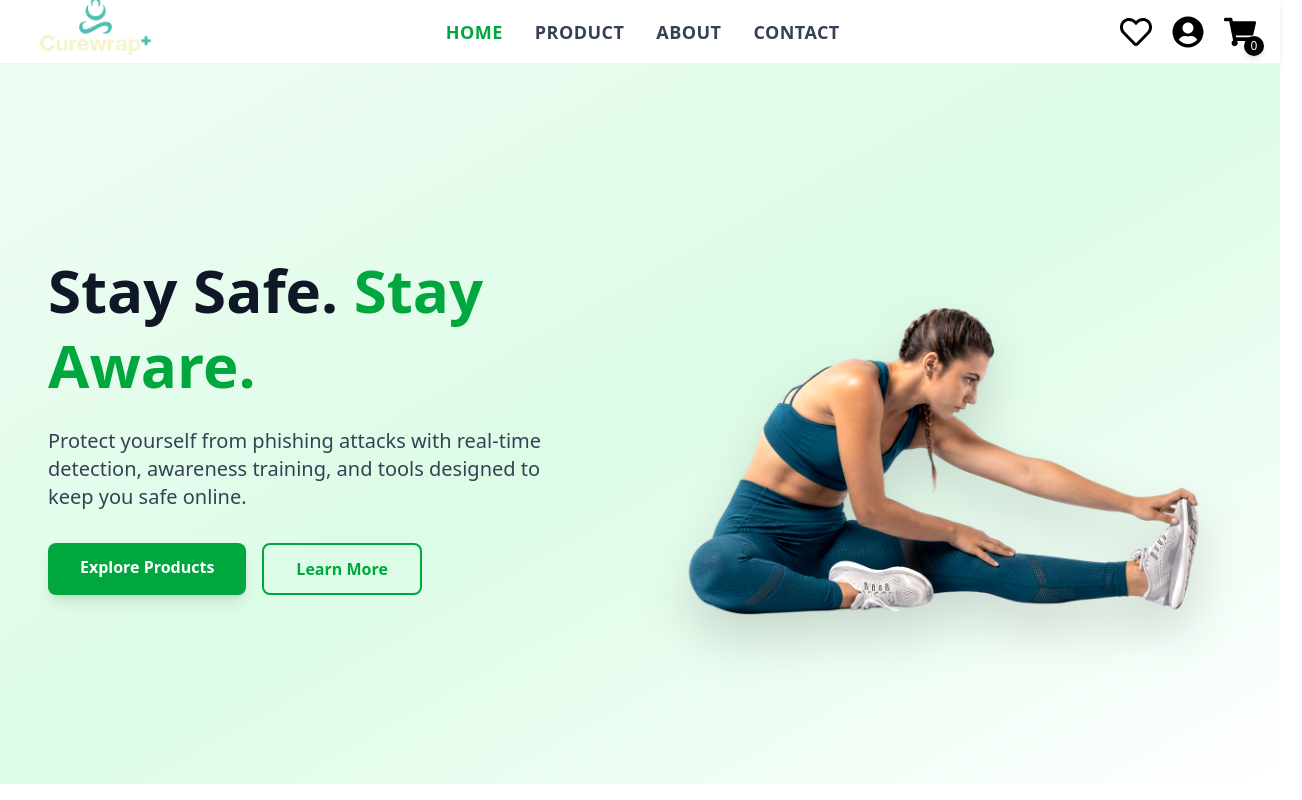
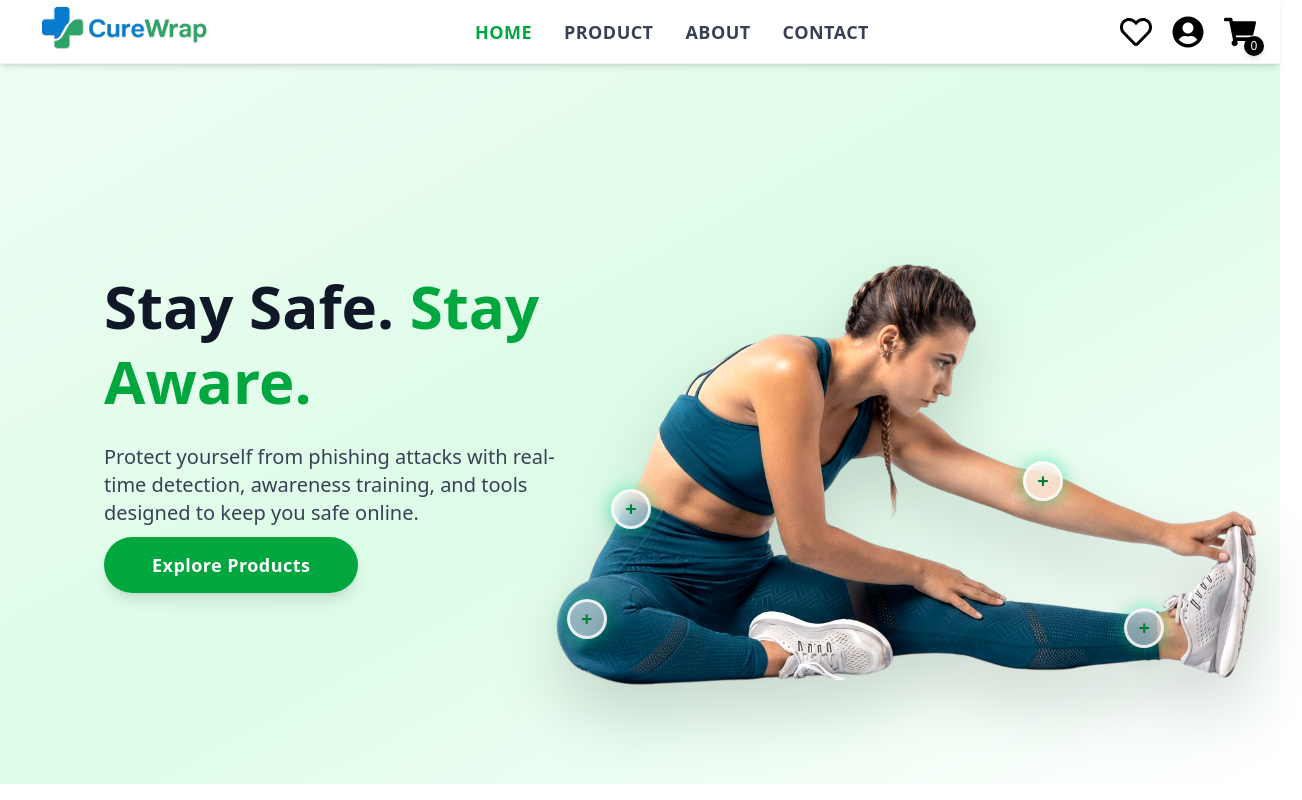
Before and after one commit to saurav266/CureWrap, a React (Vite) app in the folder Frontend/: page / in a window 1280 px wide. Shown: the top 800 px of the page, 1302 px wide, since content can reach past the window. Built offline with nearby package versions, Linux system fonts and the light colour scheme.

Commit message:
HERO SECTION

```diff
--- a/Frontend/src/components/ShopActivity.jsx
+++ b/Frontend/src/components/ShopActivity.jsx
@@ -64,7 +64,7 @@ export default function ShopByActivitySection() {
                 absolute bottom-0 left-0
                 w-3/4 h-0.5/4
                 text-white text-lg md:text-xl
-                bg-green-400 font-semibold
+                bg-green-500 font-semibold
                 py-3 px-4
                 drop-shadow-lgcd
               "
--- a/Frontend/src/components/user/Hero.jsx
+++ b/Frontend/src/components/user/Hero.jsx
@@ -1,73 +1,215 @@
-import React from "react";
+import React, { useState } from "react";
 import { motion } from "framer-motion";
 import { assets } from "../../assets/frontend_assets/assets.js";
 
 const HeroSection = () => {
   return (
     <section className="relative w-full min-h-[90vh] flex items-center px-6 md:px-12">
-      {/* Background gradient very similar to Modvel */}
-      <div className="absolute inset-0 bg-linear-to-br from-green-50 via-green-100 to-white pointer-events-none" />
 
-      <div className="relative max-w-7xl w-full grid grid-cols-1 md:grid-cols-2 items-center gap-8">
-        {/* Left Text */}
+      {/* Background gradient */}
+      <div className="absolute inset-0 bg-gradient-to-br from-green-50 via-green-100 to-white pointer-events-none" />
+
+      {/* Layout Grid */}
+      <div className="relative max-w-7xl w-full grid grid-cols-1 md:grid-cols-[0.45fr_0.55fr] items-center gap-8">
+
+        {/* LEFT TEXT */}
         <motion.div
           initial={{ opacity: 0, x: -60 }}
           animate={{ opacity: 1, x: 0 }}
           transition={{ duration: 0.8 }}
-          className="space-y-6 z-10"
+          className="space-y-6 z-10 pl-4 md:pl-10 lg:pl-14"
         >
           <h1 className="text-5xl md:text-6xl font-bold leading-tight text-gray-900">
             Stay Safe. <span className="text-green-600">Stay Aware.</span>
           </h1>
+
           <p className="text-lg md:text-xl text-gray-700 max-w-lg">
             Protect yourself from phishing attacks with real-time detection,
             awareness training, and tools designed to keep you safe online.
           </p>
-          <div className="flex gap-4 pt-2">
-            <motion.a
-              href="#products"
-              whileHover={{ scale: 1.05 }}
-              whileTap={{ scale: 0.97 }}
-              className="px-8 py-3 bg-green-600 text-white font-semibold rounded-lg shadow-lg transition-all duration-300"
-            >
-              Explore Products
-            </motion.a>
-            <motion.a
-              href="#learn"
-              whileHover={{ scale: 1.05 }}
-              whileTap={{ scale: 0.97 }}
-              className="px-8 py-3 border-2 border-green-600 text-green-600 font-semibold rounded-lg hover:bg-green-50 transition-all duration-300"
-            >
-              Learn More
-            </motion.a>
-          </div>
+
+          {/* Improved Explore Button */}
+          <motion.a
+            href="/products"
+            whileHover={{ scale: 1.08 }}
+            whileTap={{ scale: 0.95 }}
+            className="
+              px-12 py-4
+              bg-green-600 text-white
+              text-lg font-semibold
+              rounded-full shadow-lg
+              tracking-wide
+              transition-all duration-300
+            "
+          >
+            Explore Products
+          </motion.a>
         </motion.div>
 
-        {/* Right Image */}
+        {/* RIGHT SIDE IMAGE + HOTSPOTS */}
         <motion.div
-          initial={{ opacity: 0, x: 250 }} // farther RIGHT
-          animate={{ opacity: 1, x: 0 }} // slide to center
-          transition={{ duration: 1.2, ease: "easeOut" }}
-          className="flex justify-end"
+          initial={{ opacity: 0, x: 130 }}
+          animate={{ opacity: 1, x: 0 }}
+          transition={{ duration: 1.1, ease: "easeOut" }}
+          className="relative flex justify-end pr-0 md:pr-2 lg:pr-4"
         >
           <motion.img
             src={assets.girl}
             alt="Hero Girl"
             className="
-      w-[1800px] md:w-[1400px] lg:w-[1600px]
-      object-contain
-      drop-shadow-2xl
-      brightness-110
-      contrast-110
-      select-none
-      transition-all duration-500
-    "
-            whileHover={{ scale: 1.06 }}
+              w-full max-w-[1350px]
+              h-auto object-contain
+              drop-shadow-2xl brightness-110 contrast-110
+              scale-[1.22] md:scale-[1.28]
+            "
+          />
+
+          {/* HOTSPOTS back*/}
+          <Hotspot
+            top="64%"
+            left="2%"
+            title="BACK BELT SUPPORT"
+            price="₹39.95"
+            img={assets.product1}
+          />
+          {/* elbow*/}
+          <Hotspot
+            top="58%"
+            left="67%"
+            title="ELBOW WEAR"
+            price="₹29.95"
+            img={assets.product2}
+          />
+          {/* knee*/}
+          <Hotspot
+            top="88%"
+            left="-5%"
+            title="KNEE CAP"
+            price="₹29.95"
+            img={assets.product3}
+          />
+          {/* foot*/}
+          <Hotspot
+            top="90%"
+            left="83%"
+            title="FOOT WEAR"
+            price="₹95.95"
+            img={assets.product4}
           />
         </motion.div>
+
       </div>
     </section>
   );
 };
 
 export default HeroSection;
+
+
+/* -----------------------------------------------------------
+   PREMIUM HOTSPOT — WITH AUTO ARROW DIRECTION
+----------------------------------------------------------- */
+const Hotspot = ({ top, left, title, price, img }) => {
+  const [show, setShow] = useState(false);
+
+  // convert "83%" → numeric 83
+  const leftValue = parseFloat(left);
+
+  // hotspot on right → card appears LEFT side
+  const cardSide = leftValue > 50 ? "left" : "right";
+
+  return (
+    <div
+      className="absolute"
+      style={{ top, left }}
+      onMouseEnter={() => setShow(true)}
+      onMouseLeave={() => setShow(false)}
+    >
+      {/* SUPER PREMIUM GLASS + BUTTON */}
+      <button
+        className="
+          w-10 h-10 rounded-full
+          flex items-center justify-center
+          text-white text-xl font-bold
+
+          bg-white/50
+          backdrop-blur-[10px]
+
+          border-[3px] border-white/80
+          shadow-[0_8px_25px_rgba(0,0,0,0.15),0_0_18px_rgba(0,255,160,0.55)]
+
+          hover:scale-125 hover:shadow-[0_8px_30px_rgba(0,0,0,0.25),0_0_25px_rgba(0,255,170,0.7)]
+          transition-all duration-300
+        "
+      >
+        <span className="text-green-700">+</span>
+      </button>
+
+      {/* PRODUCT CARD */}
+      {show && (
+        <motion.div
+          initial={{ opacity: 0, y: 10 }}
+          animate={{ opacity: 1, y: 0 }}
+          transition={{ duration: 0.2 }}
+          className={`
+            absolute mt-4
+            bg-white w-[280px]
+            rounded-xl shadow-2xl border border-gray-200 p-4 flex gap-4 z-50 top-[50%] translate-y-[-50%]
+
+
+            ${cardSide === "left" ? "-left-[300px]" : "left-[50px]"}
+          `}
+        >
+          {/* ARROW POINTER — AUTO SIDE */}
+          {cardSide === "left" ? (
+            <div
+              className="
+                absolute
+                top-1/2 -translate-y-1/2
+                -right-3
+                w-0 h-0
+                border-t-[10px] border-b-[10px] border-l-[12px]
+                border-t-transparent border-b-transparent border-l-white
+              "
+            />
+          ) : (
+            <div
+              className="
+                absolute
+                top-1/2 -translate-y-1/2
+                -left-3
+                w-0 h-0
+                border-t-[10px] border-b-[10px] border-r-[12px]
+                border-t-transparent border-b-transparent border-r-white
+              "
+            />
+          )}
+
+
+          {/* IMAGE */}
+          <img
+            src={img}
+            alt="product"
+            className="w-20 h-20 rounded-lg object-cover border border-gray-200"
+          />
+
+          {/* CONTENT */}
+          <div>
+            <h3 className="text-sm font-semibold text-gray-900">{title}</h3>
+            <p className="text-green-600 font-bold mt-1">{price}</p>
+
+            <button
+              className="
+                mt-2 px-4 py-1.5 text-xs font-semibold
+                bg-green-600 text-white rounded-full
+                hover:bg-green-700 transition
+              "
+            >
+              VIEW PRODUCT
+            </button>
+          </div>
+        </motion.div>
+      )}
+    </div>
+  );
+};
--- a/Frontend/src/components/user/Navbar.jsx
+++ b/Frontend/src/components/user/Navbar.jsx
@@ -1,14 +1,10 @@
-// src/components/Navbar.jsx
-import React, { useState } from "react";
+import React from "react";
 import { Link, NavLink, useNavigate } from "react-router-dom";
-import { FaRegHeart, FaUserCircle, FaShoppingCart, FaBars, FaTimes } from "react-icons/fa";
-import { useAuth } from "../../context/AuthContext.jsx"; // import your AuthContext
-import { assets } from "../../assets/frontend_assets/assets.js"; // adjust path if needed
+import { assets } from "../../assets/frontend_assets/assets.js";
+import { FaRegHeart, FaUserCircle, FaShoppingCart } from "react-icons/fa";
 
 const Navbar = () => {
     const navigate = useNavigate();
-  const [isOpen, setIsOpen] = useState(false);
-  const { user, isAuthenticated, logout } = useAuth();
 
     const navLinkClass = ({ isActive }) =>
         `relative group transition-all duration-300 font-semibold tracking-wide
@@ -16,7 +12,13 @@ const Navbar = () => {
         hover:drop-shadow-[0_4px_6px_rgba(34,197,94,0.35)]`;
 
     return (
-    <div className="flex items-center justify-between px-6 h-16 bg-white/70 backdrop-blur-xl shadow-md border-b border-gray-200/40">
+        <div className="
+            flex items-center justify-between
+            font-medium px-6 h-16
+            bg-white/70 backdrop-blur-xl shadow-md
+            border-b border-gray-200/40 z-[200]
+        ">
+
             {/* Logo */}
             <Link
                 to="/"
@@ -27,83 +29,118 @@ const Navbar = () => {
                 className="flex items-center"
             >
                 <img
-                    src={assets.curewrap}
+                    src={assets.logo}
                     alt="logo"
                     className="
-                        h-8 h-25 w-50 w-auto object-contain cursor-pointer
-                    "
+                        h-8 h-50 w-50 w-auto object-contain cursor-pointer"
                 />
             </Link>
 
             {/* Desktop Menu */}
             <ul className="hidden sm:flex gap-8 text-lg items-center font-semibold tracking-wide">
-        <NavLink to="/" className={navLinkClass}>HOME</NavLink>
-        <NavLink to="/products" className={navLinkClass}>PRODUCT</NavLink>
-        <NavLink to="/about" className={navLinkClass}>ABOUT</NavLink>
-        <NavLink to="/contact" className={navLinkClass}>CONTACT</NavLink>
+
+                {/* HOME */}
+                <NavLink to="/" className={navLinkClass}>
+                    HOME
+                    <span className="
+                        absolute left-1/2 -bottom-1 h-0.5 w-0
+                        bg-green-500 transition-all duration-300
+                        group-hover:w-full group-hover:left-0
+                    "></span>
+                </NavLink>
+
+                {/* PRODUCT */}
+                <NavLink to="/product" className={navLinkClass}>
+                    PRODUCT
+                    <span className="
+                        absolute left-1/2 -bottom-1 h-0.5 w-0
+                        bg-green-500 transition-all duration-300
+                        group-hover:w-full group-hover:left-0
+                    "></span>
+                </NavLink>
+
+                {/* ABOUT */}
+                <NavLink to="/about" className={navLinkClass}>
+                    ABOUT
+                    <span className="
+                        absolute left-1/2 -bottom-1 h-0.5 w-0
+                        bg-green-500 transition-all duration-300
+                        group-hover:w-full group-hover:left-0
+                    "></span>
+                </NavLink>
+
+                {/* CONTACT */}
+                <NavLink to="/contact" className={navLinkClass}>
+                    CONTACT
+                    <span className="
+                        absolute left-1/2 -bottom-1 h-0.5 w-0
+                        bg-green-500 transition-all duration-300
+                        group-hover:w-full group-hover:left-0
+                    "></span>
+                </NavLink>
             </ul>
 
             {/* Right Icons */}
             <div className="flex items-center gap-5">
+
                 {/* Wishlist */}
-        <Link to="/watchlist">
-          <FaRegHeart className="h-8 w-8 cursor-pointer transition-all duration-300 hover:scale-125 hover:text-green-500 hover:-translate-y-0.5 hover:drop-shadow-[0_4px_6px_rgba(34,197,94,0.35)]" />
+                <Link to="/WatchList">
+                    <FaRegHeart className="
+                        h-8 w-8 cursor-pointer
+                        transition-all duration-300
+                        hover:scale-125 hover:text-green-500 hover:-translate-y-0.5
+                        hover:drop-shadow-[0_4px_6px_rgba(34,197,94,0.35)]
+                    " />
                 </Link>
 
                 {/* Profile Dropdown */}
                 <div className="relative group">
-          <FaUserCircle className="h-8 w-8 cursor-pointer transition-all duration-300 hover:scale-125 hover:text-green-500 hover:-translate-y-0.5 hover:drop-shadow-[0_4px_6px_rgba(34,197,94,0.35)]" />
-          <div className="hidden group-hover:flex flex-col absolute right-0 mt-3 w-44 bg-white/90 backdrop-blur-md shadow-xl rounded-lg p-3 animate-fadeIn">
-            {isAuthenticated ? (
-              <>
+                    <FaUserCircle className="
+                        h-8 w-8 cursor-pointer
+                        transition-all duration-300
+                        hover:scale-125 hover:text-green-500 hover:-translate-y-0.5
+                        hover:drop-shadow-[0_4px_6px_rgba(34,197,94,0.35)]
+                    " />
+
+                    <div
+                        className="
+                            hidden group-hover:flex flex-col
+                            absolute right-0 mt-3 w-44
+                            bg-white/90 backdrop-blur-md
+                            shadow-xl rounded-lg
+                            p-3 animate-fadeIn
+                        "
+                    >
                         <Link className="hover:text-green-600 text-gray-600 py-1">Profile</Link>
                         <Link className="hover:text-green-600 text-gray-600 py-1">Orders</Link>
-                <button
-                  onClick={logout}
-                  className="hover:text-green-600 text-gray-600 py-1 text-left"
-                >
-                  Logout
-                </button>
-              </>
-            ) : (
-              <Link to="/login" className="hover:text-green-600 text-gray-600 py-1">
-                Login
-              </Link>
-            )}
+                        <Link className="hover:text-green-600 text-gray-600 py-1">Logout</Link>
                     </div>
                 </div>
 
                 {/* Cart */}
                 <Link to="/cart" className="relative">
-          <FaShoppingCart className="h-8 w-8 cursor-pointer transition-all duration-300 hover:scale-125 hover:text-green-500 hover:-translate-y-0.5 hover:drop-shadow-[0_4px_6px_rgba(34,197,94,0.35)]" />
-          <span className="absolute -right-2 -bottom-2 w-5 h-5 rounded-full bg-black text-white text-xs flex items-center justify-center shadow-md">
+                    <FaShoppingCart className="
+                        h-8 w-8 cursor-pointer
+                        transition-all duration-300
+                        hover:scale-125 hover:text-green-500 hover:-translate-y-0.5
+                        hover:drop-shadow-[0_4px_6px_rgba(34,197,94,0.35)]
+                    " />
+
+                    <span className="
+                        absolute -right-2 -bottom-2
+                        w-5 h-5 rounded-full
+                        bg-black text-white
+                        text-xs flex items-center justify-center
+                        shadow-md
+                    ">
                         0
                     </span>
                 </Link>
-
-        {/* Mobile Hamburger */}
-        <button
-          className="sm:hidden text-2xl text-gray-700 hover:text-green-500 transition-transform duration-300 hover:scale-110"
-          onClick={() => setIsOpen(!isOpen)}
-        >
-          {isOpen ? <FaTimes /> : <FaBars />}
-        </button>
             </div>
-
-      {/* Mobile Menu */}
-      {isOpen && (
-        <div className="absolute top-16 left-0 w-full bg-white/95 backdrop-blur-md shadow-lg flex flex-col items-center gap-6 py-6 sm:hidden animate-fadeIn">
-          <NavLink to="/" className={navLinkClass} onClick={() => setIsOpen(false)}>HOME</NavLink>
-          <NavLink to="/products" className={navLinkClass} onClick={() => setIsOpen(false)}>PRODUCT</NavLink>
-          <NavLink to="/about" className={navLinkClass} onClick={() => setIsOpen(false)}>ABOUT</NavLink>
-          <NavLink to="/contact" className={navLinkClass} onClick={() => setIsOpen(false)}>CONTACT</NavLink>
-          {!isAuthenticated && (
-            <NavLink to="/login" className={navLinkClass} onClick={() => setIsOpen(false)}>LOGIN</NavLink>
-          )}
-        </div>
-      )}
         </div>
     );
 };
 
+
+
 export default Navbar;
--- a/Frontend/src/pages/home.jsx
+++ b/Frontend/src/pages/home.jsx
@@ -1,10 +1,16 @@
 import React from 'react'
 import HeroSection from '../components/user/Hero.jsx'
+import Framer from "../components/Framer.jsx";
+import Features from "../components/Features";
+import ShopActivity from "../components/ShopActivity";
 const home = () => {
   return (
     <>
 
       <HeroSection />
+      <Features />
+      <Framer />
+      <ShopActivity />
     </>
   )
 }
```
Also changed, not shown: Frontend/src/App.jsx (+1 -6 lines). Lines whose indentation alone changed are shown as unchanged.
